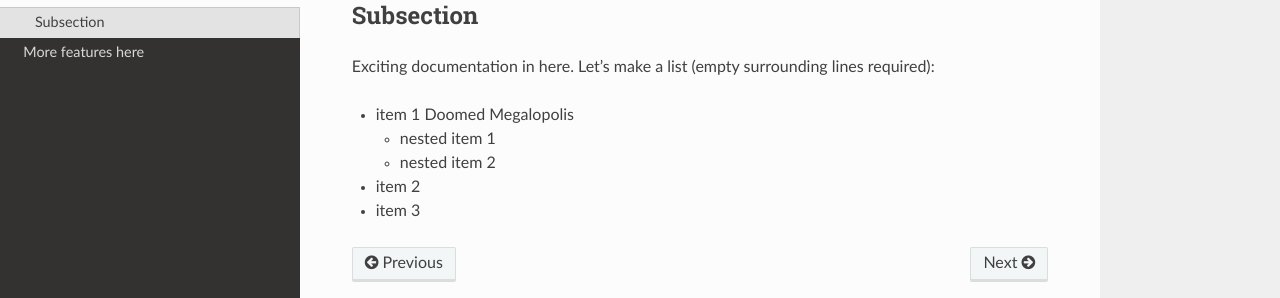
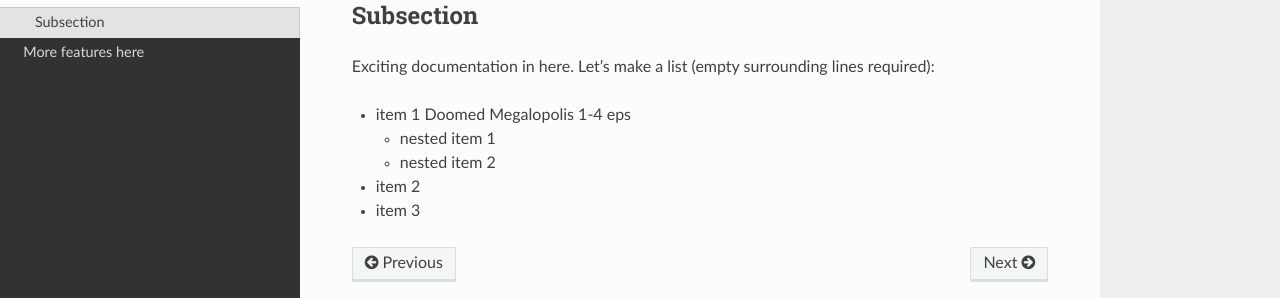
Before and after one commit to piklz/documentation-example, a Sphinx documentation site: the page built from doc/some-feature.md, in a window 1280 px wide. Shown: the part 161-459 px from the top of the page. Built offline with Sphinx 7.4.7 and the Read the Docs theme 2.0.0, drawn with Linux system fonts in a browser that asks for light colours.

Commit message:
Update some-feature.md

```diff
--- a/doc/some-feature.md
+++ b/doc/some-feature.md
@@ -5,7 +5,7 @@
 Exciting documentation in here.
 Let's make a list (empty surrounding lines required):
 
-- item 1 Doomed Megalopolis
+- item 1 Doomed Megalopolis 1-4 eps
 
   - nested item 1
   - nested item 2
```
